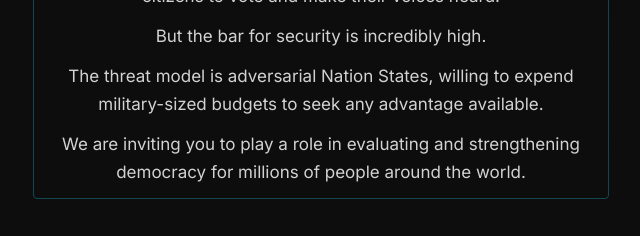
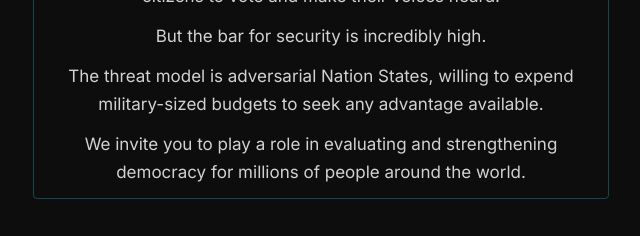
Before and after one commit to siv-org/hack.siv.org, a Next.js app: page / in a window 1280 px wide. Shown: the part 1340-1576 px from the top of the page, without its empty margins (319-959 px from the left). Built offline with nearby package versions, Linux system fonts and the light colour scheme.

Commit message:
Background text: 'are inviting' -> 'invite'

```diff
--- a/app/page.tsx
+++ b/app/page.tsx
@@ -72,7 +72,7 @@ export default function Home() {
             military-sized budgets to seek any advantage available.
           </p>
           <p>
-            We are inviting you to play a role in evaluating and strengthening
+            We invite you to play a role in evaluating and strengthening
             democracy for millions of people around&nbsp;the&nbsp;world.
           </p>
         </div>
```
